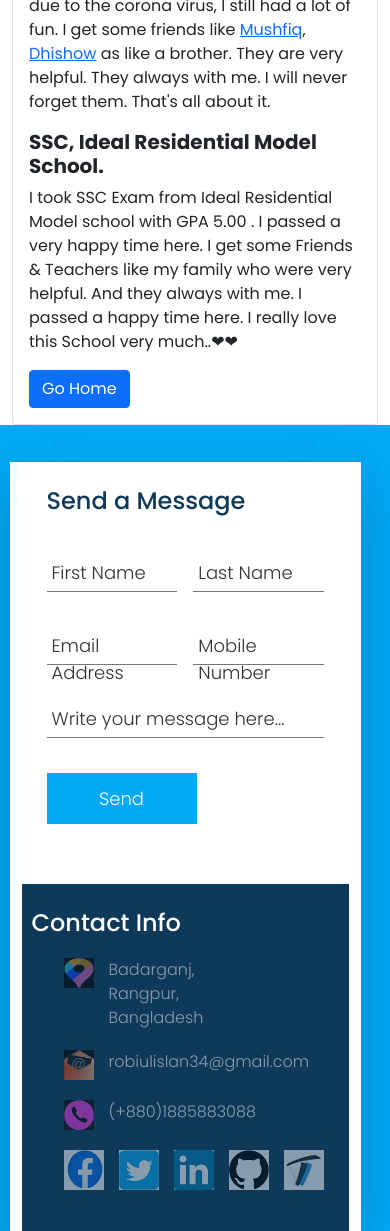
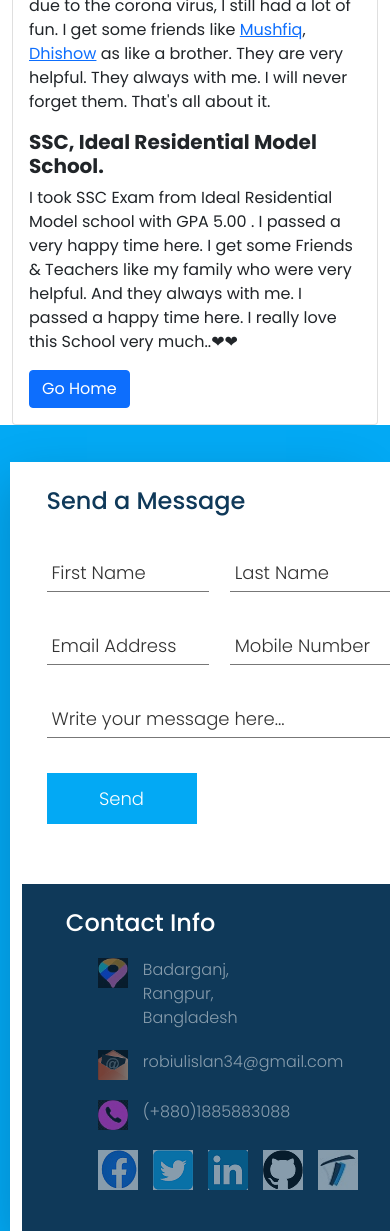
Before and after one commit to robiul580/portfolio, a plain HTML site: page index.html in a window 390 px wide. Shown: the part 3026-4257 px from the top of the page. Drawn offline with nearby package versions, Linux system fonts and the light colour scheme.

Commit message:
Update style.css

```diff
--- a/style.css
+++ b/style.css
@@ -226,7 +226,7 @@ section .container .contsctForm .fromBox .inputBox input[type="submit"]:hover
 	section .container .contsctForm
 	{
 		position: relative;
-		width: calc(100% - 350px);
+		width: calc(100% - 110px);
 		padding-left: 0;
 		margin-left: 0;
 		padding: 40px;
@@ -251,12 +251,12 @@ section .container .contsctForm .fromBox .inputBox input[type="submit"]:hover
 	}
 	section .container .contsctForm
 	{
-		width: 100%;
+		width: 121%;
 		height: auto;
 	}
 	section .container .contactinfo
 	{
-		width: 100%;
+		width: 121%;
 		height: auto;
 		flex-direction: row;
 	}
```
